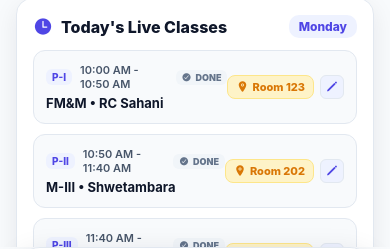
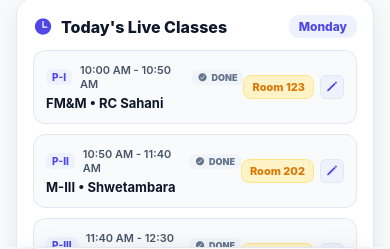
Before and after one commit to ctrlaltsolveorg-cloud/ATTENDANCE, a React Native app: screen / in a window 390 px wide. Shown: the part 507-756 px from the top of the page. Built offline with nearby package versions, Linux system fonts and the light colour scheme; no server answers; the database is empty.

Commit message:
Remove location pin icon from Room number badge in DashboardScreen

```diff
--- a/src/screens/DashboardScreen.js
+++ b/src/screens/DashboardScreen.js
@@ -334,7 +334,6 @@ export default function DashboardScreen({
 
                   <View style={{ flexDirection: 'row', alignItems: 'center', gap: 6 }}>
                     <View style={[styles.roomPill, { backgroundColor: isLight ? '#FEF3C7' : 'rgba(245, 158, 11, 0.2)', borderColor: isLight ? '#FDE68A' : '#F59E0B' }]}>
-                      <Ionicons name="location" size={12} color="#D97706" />
                       <Text style={styles.roomPillText}>Room {item.room}</Text>
                     </View>
 
```
